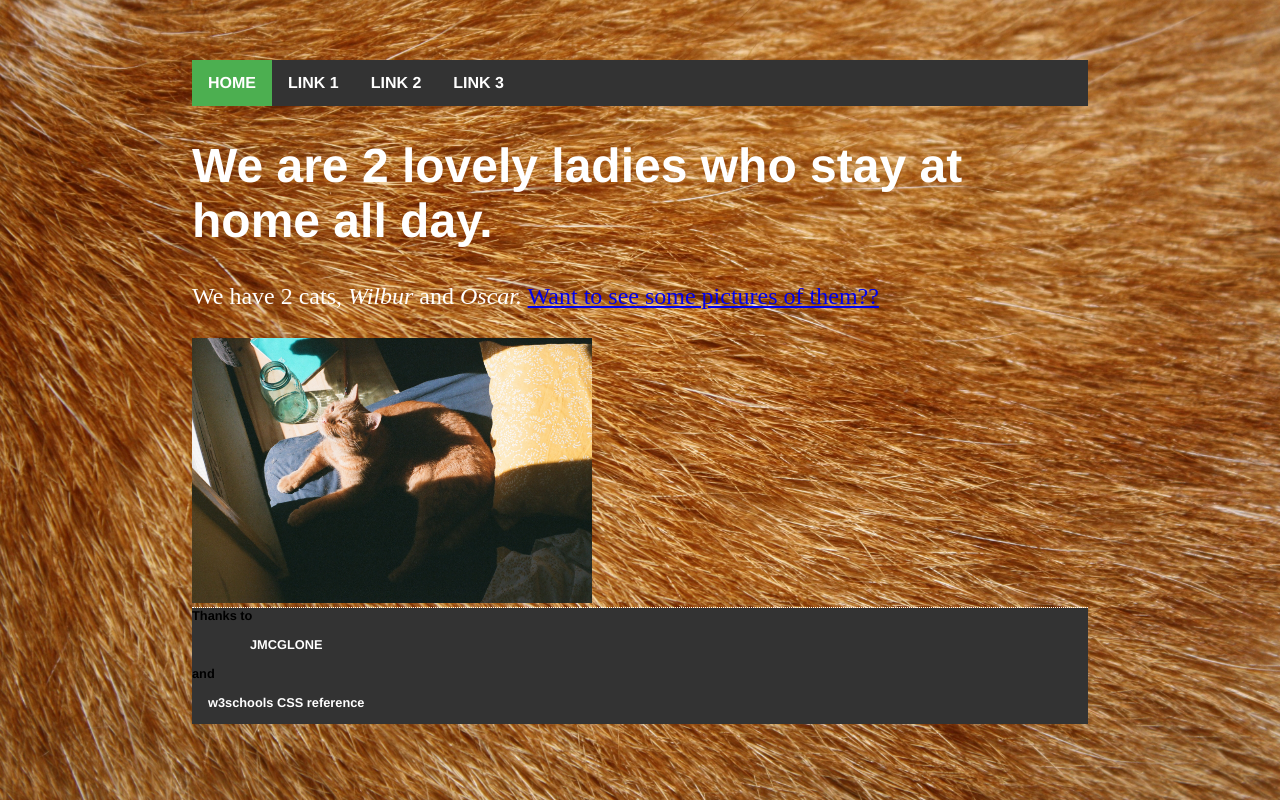
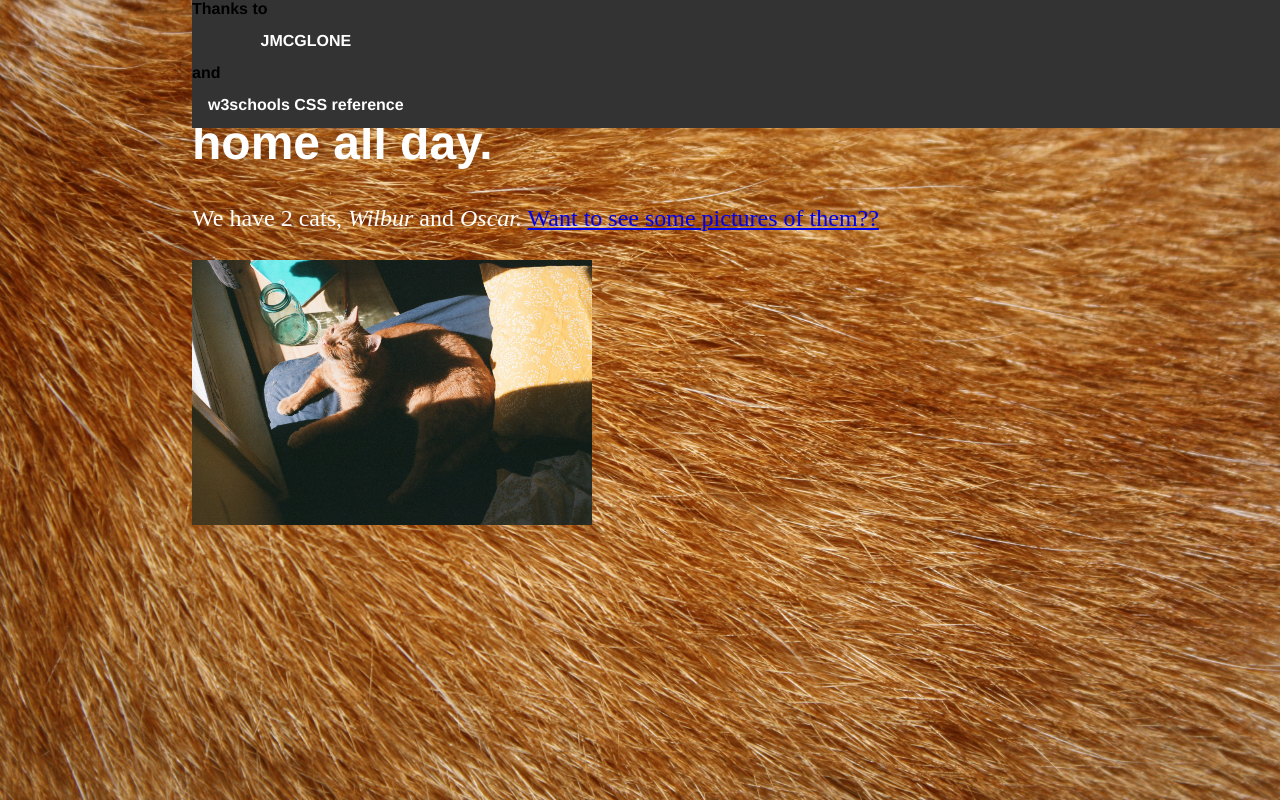
Before and after one commit to juglian/juglian.github.io, a PHP site: page / in a window 1280 px wide. Run offline with PHP 8.4, Linux system fonts and the light colour scheme.

Commit message:
Update main.css

```diff
--- a/css/main.css
+++ b/css/main.css
@@ -7,8 +7,14 @@ body {
     background-repeat: no-repeat;
     margin: 60px auto;
     width: 70%;
+}
+
+
 ul {
   list-style-type: none;
+  position: fixed;
+  top: 0;
+  width: 100%;
   margin: 0;
   padding: 0;
   overflow: hidden;
@@ -17,9 +23,12 @@ ul {
   font-weight: bold;
 }
 
+
 li {
   float: left;
 }
+
+
 
 li a {
   display: block;
@@ -29,34 +38,40 @@ li a {
   text-decoration: none;
 }
 
+
+
 a:hover:not(.active) {
   background-color: #111;
 }
 
+
+
 .active {
   background-color:#4CAF50;
 }
+
+
 
 h1 {
     font-size: 3em;
     font-family:'Helvetica', 'Arial', 'Sans-Serif';
     color: #ffffff;
 }
+
+
 p {
     font-size: 1.5em;
     line-height: 1.4em;
     color: #ffffff;
 }
-footer {
-    border-top: 1px dotted #ffffff;
-    font-size: .8em;
-}
+
 
 ul.posts {
     margin: 20px auto 40px;
     font-size: 1.5em;
 }
 
+
 ul.posts li {
     list-style: none;
 }
```
